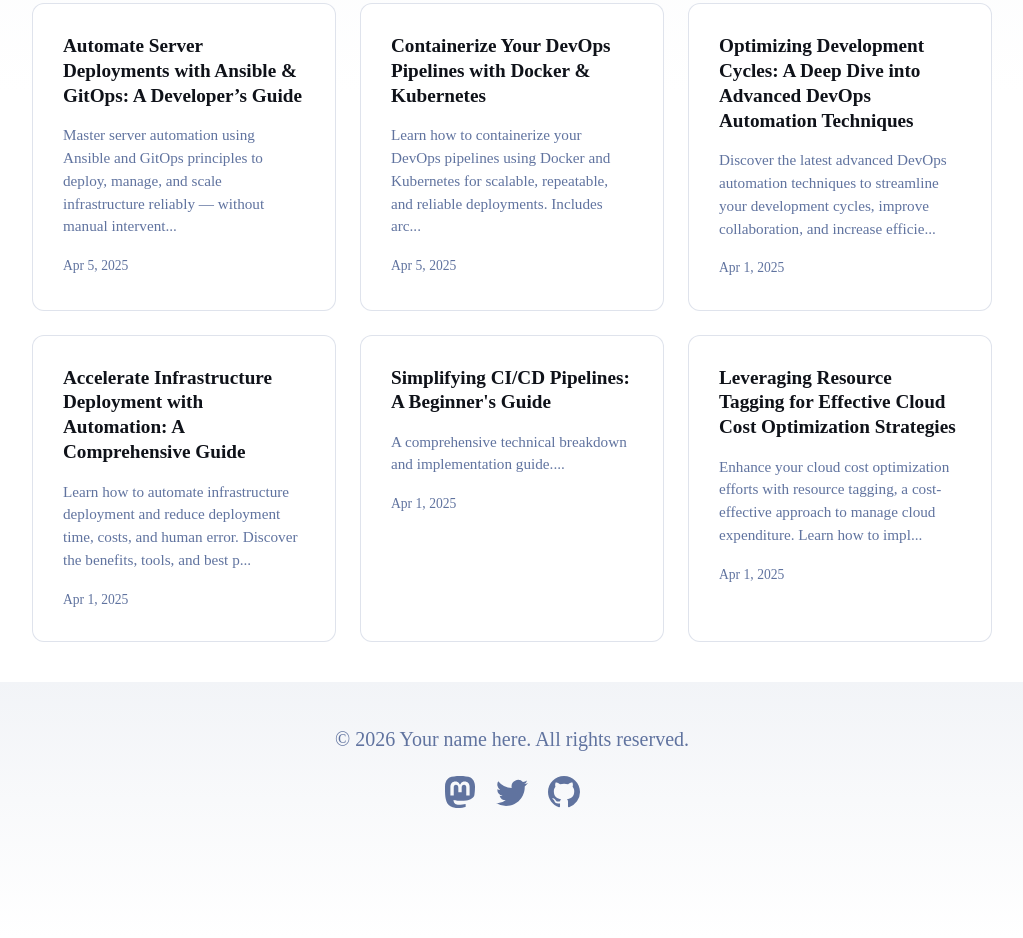
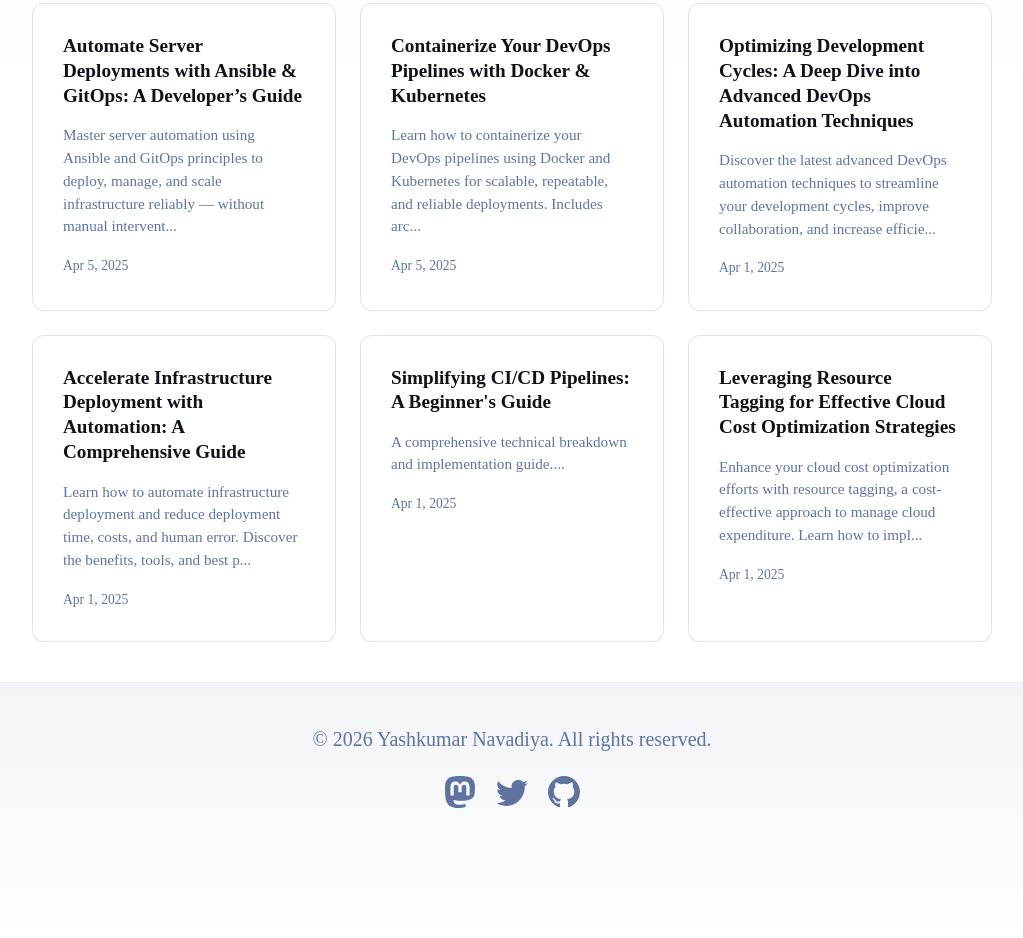
Before and after one commit to YashkumarNavadiya/tech-blog, an Astro site: page / in a window 1280 px wide. Shown: the part 508-1446 px from the top of the page, without its empty margins (128-1151 px from the left). Built offline with nearby package versions, Linux system fonts and the light colour scheme; Astro itself is replaced by a stand-in of ours.

Commit message:
style: update footer copyright to Yashkumar Navadiya

```diff
--- a/src/components/Footer.astro
+++ b/src/components/Footer.astro
@@ -3,7 +3,7 @@ const today = new Date();
 ---
 
 <footer>
-	&copy; {today.getFullYear()} Your name here. All rights reserved.
+	&copy; {today.getFullYear()} Yashkumar Navadiya. All rights reserved.
 	<div class="social-links">
 		<a href="https://m.webtoo.ls/@astro" target="_blank">
 			<span class="sr-only">Follow Astro on Mastodon</span>
```
